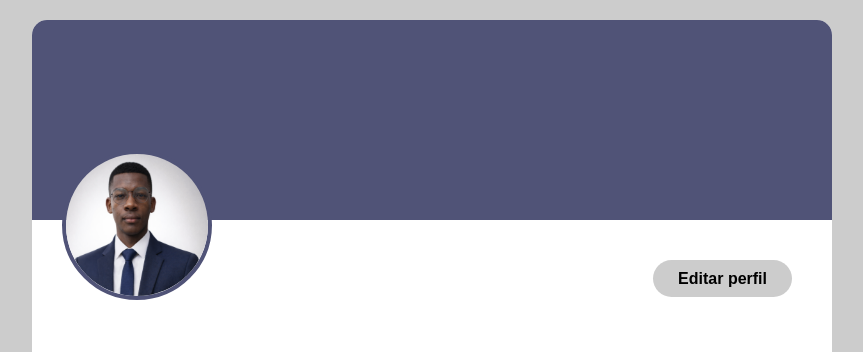
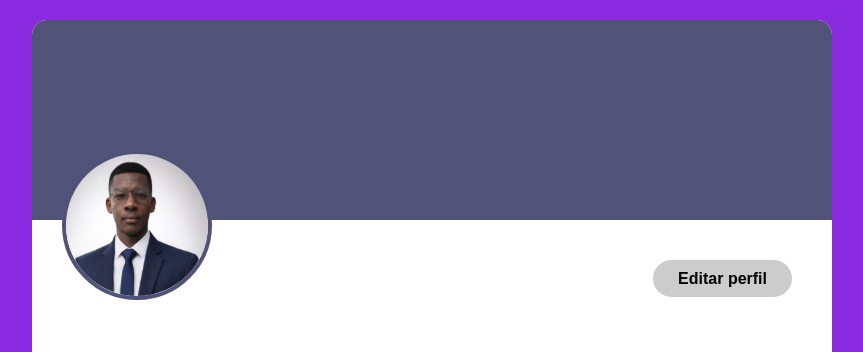
Before and after one commit to cleitonmwaulange/personpage, a plain HTML site: page index.html in a window 1280 px wide. Shown: the top 352 px of the page, without its empty margins (208-1071 px from the left). Drawn offline with Linux system fonts and the light colour scheme.

Commit message:
Update style.css

```diff
--- a/style.css
+++ b/style.css
@@ -5,8 +5,10 @@
     font-family: Arial, Helvetica, sans-serif;
 }
 
+
+
 main {
-    background-color: #ccc;
+    background-color: blueviolet;
     padding: 20px 0;
 }
 
```
